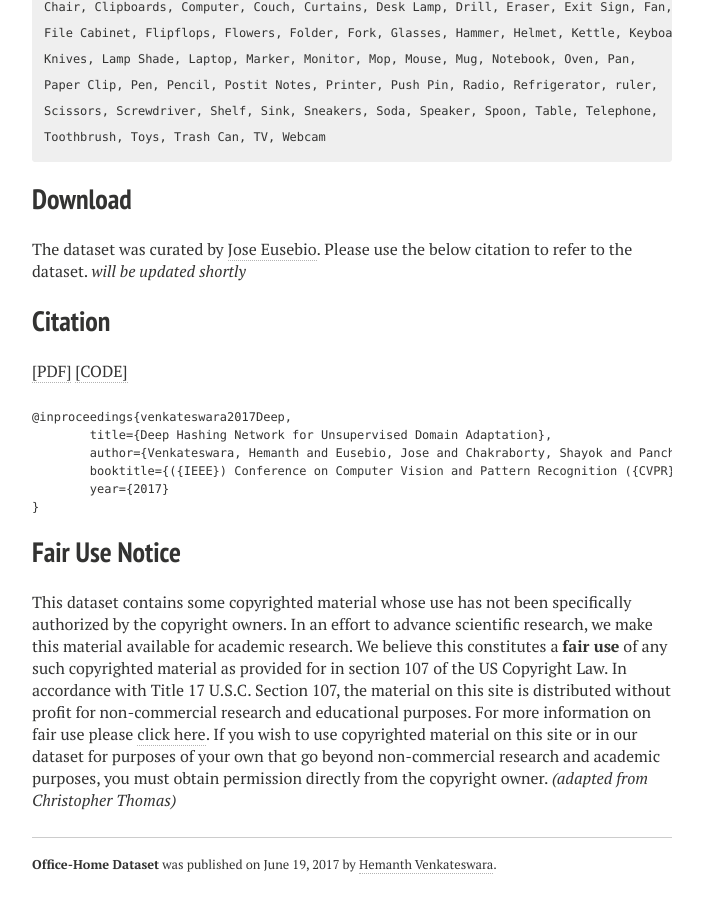
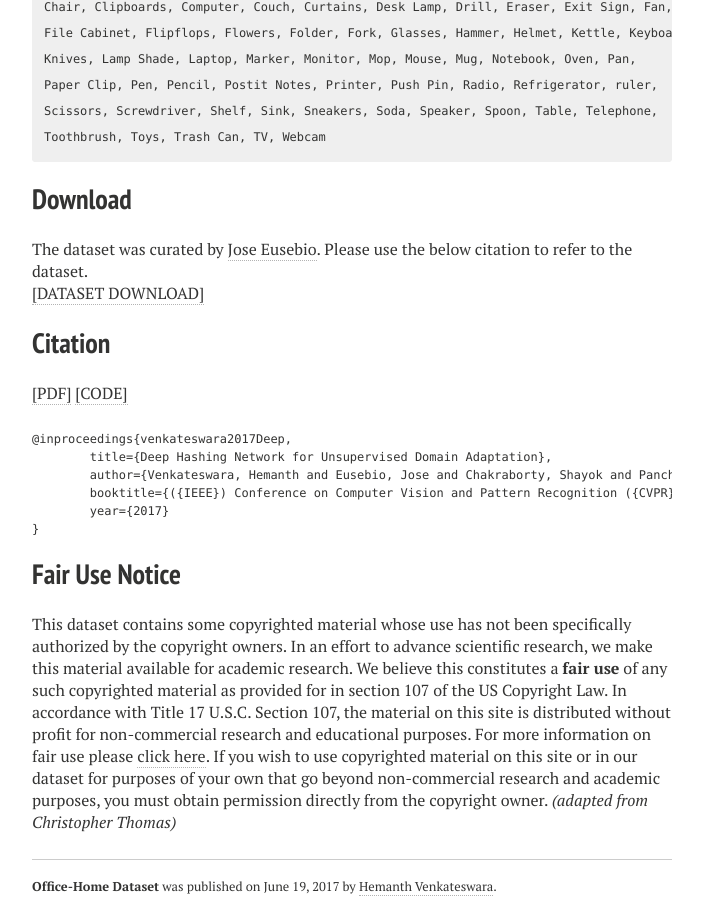
Before and after one commit to hemanthdv/profile, a Jekyll site: the page built from _posts/2017-06-19-OfficeHome-Dataset.md, in a window 1280 px wide and 900 px high, scrolled down 1561 px. Shown: the whole window, without its empty margins (288-991 px from the left). Built offline with Jekyll 4.4.1, drawn with Linux system fonts in a browser that asks for light colours; nearby versions of some CDN libraries; formulas are drawn with MathJax 3.

Commit message:
dataset uploaded

```diff
--- a/_posts/2017-06-19-OfficeHome-Dataset.md
+++ b/_posts/2017-06-19-OfficeHome-Dataset.md
@@ -41,7 +41,7 @@ Toothbrush, Toys, Trash Can, TV, Webcam
 ## Download
 The dataset was curated by [Jose Eusebio](https://www.linkedin.com/in/jmeusebio).
 Please use the below citation to refer to the dataset.
-*will be updated shortly*
+<p><a href="https://drive.google.com/file/d/0B81rNlvomiwed0V1YUxQdC1uOTg/view" target="_blank">[DATASET DOWNLOAD]</a></p>
 
 ## Citation
 <p>
```
